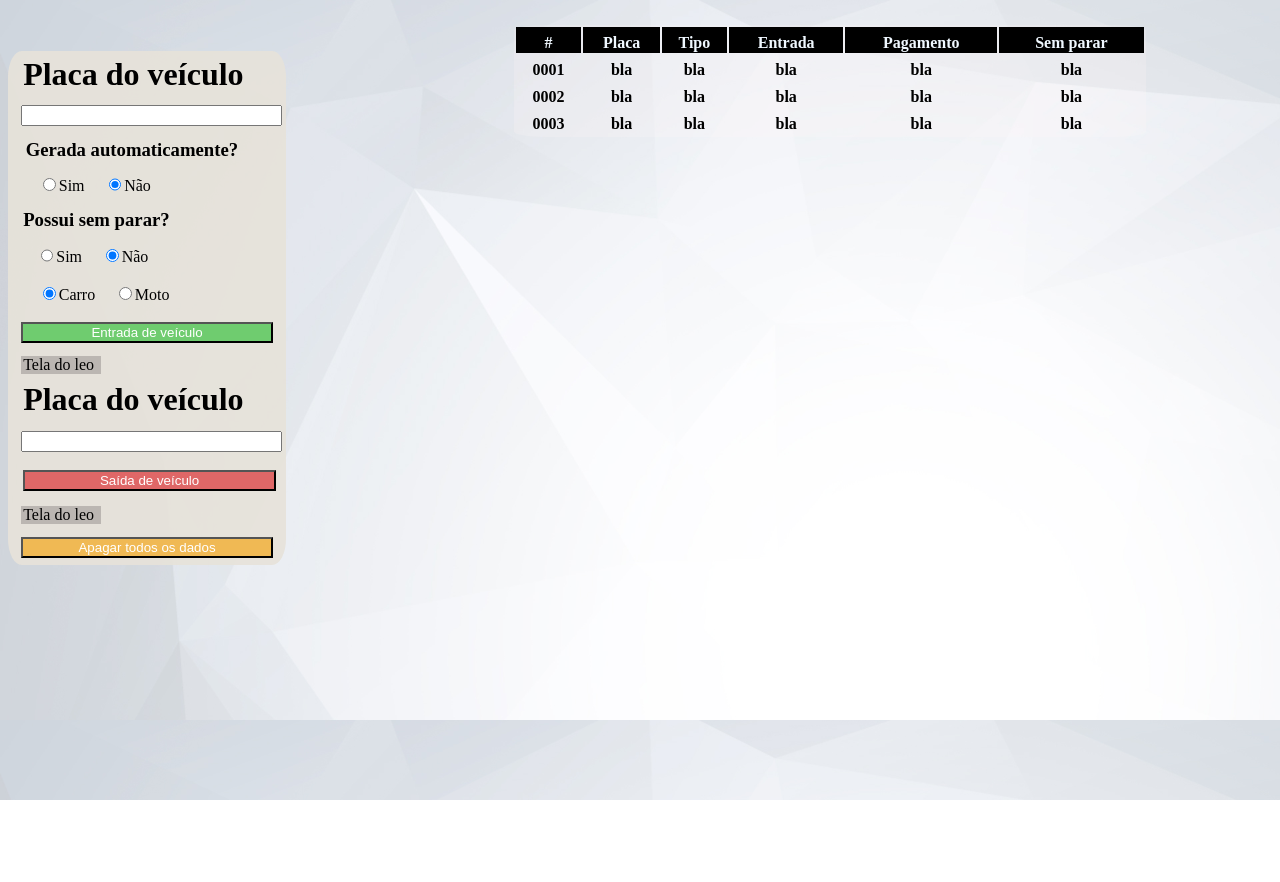
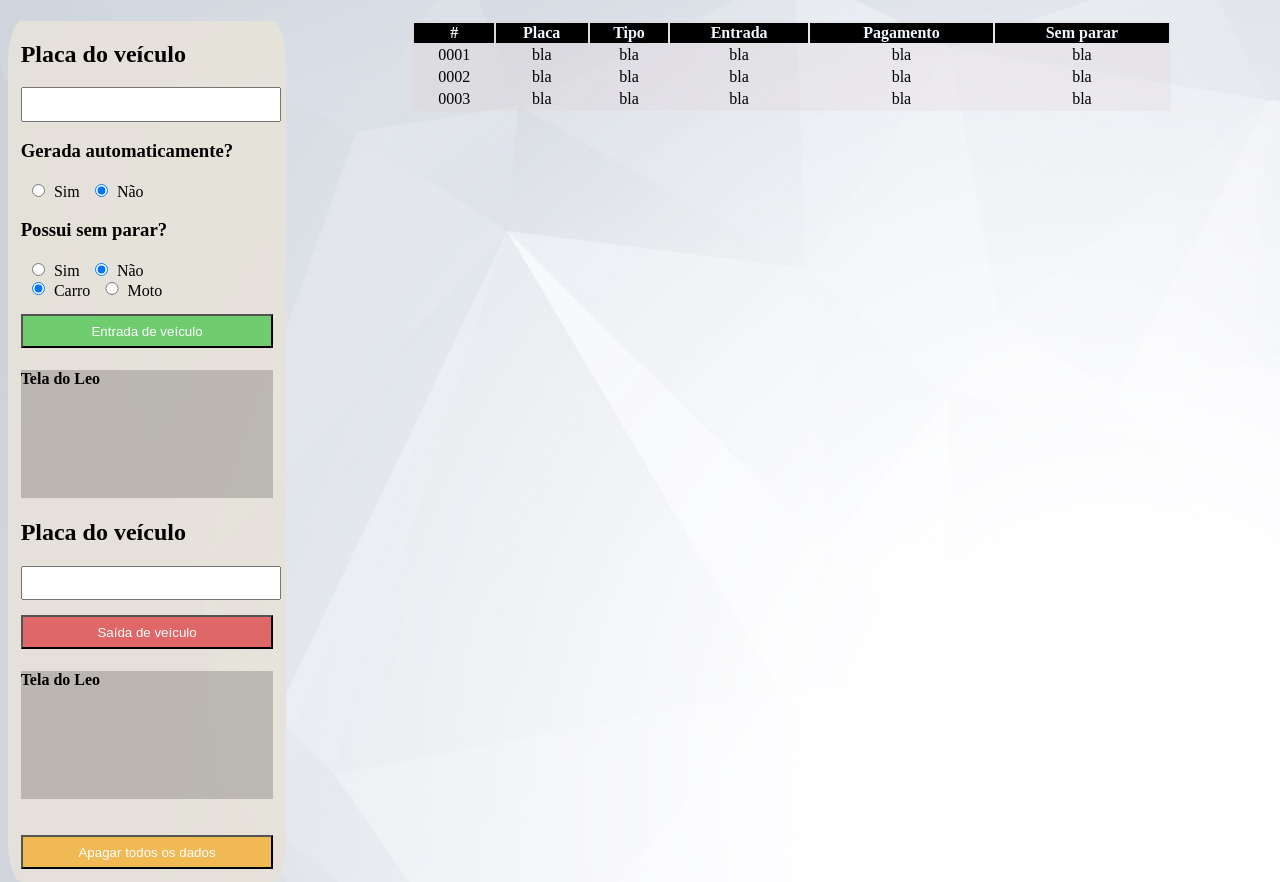
Before and after one commit to PavanAnn/fast-park, a plain HTML site: page panel.html in a window 1280 px wide. Before the commit the page ends 800 px from the top, so only its background shows below. Drawn offline with Linux system fonts and the light colour scheme.

Commit message:
Configuring layout of base page

```diff
--- a/panel.css
+++ b/panel.css
@@ -1,17 +1,14 @@
 body{
     background-image: url("/images/background-clean.png");
-    height: 100%;
     background-size:  cover;
 }
 
+
 table{
-    position: relative;
-    margin-left: 40%;
-    background-color: rgba(252, 243, 243, 0.2);
-    width: 50%;
-    height: 80%;
-    border-radius: 5%;
-    margin-top: 2%;
+    background-color: rgba(221, 200, 200, 0.2);
+    width: 60%;
+    text-align: center;
+    margin-left: 10%;
 }
 
 thead{
@@ -19,36 +16,34 @@ thead{
     color: aliceblue;
 }
 
-th{
-    padding-top: 1%;
-}
-
 .control{
     float: left;
     width: 20%;
     background-color: rgba(231, 227, 218, 0.904);
     border-radius: 5%;
-    margin-top: 2%;
+
+    padding-bottom: 1%;
+    padding-inline-start: 1%;
+    padding-inline-end: 1%;
 }
 
-.control h1, h3, button, div, input{
-    padding-left: 1%;
-    padding-right: 1%;
-    margin-top: 2%;
-    margin-bottom: 3%;
+
+.control button, input {
     width: 100%;
+    padding-top: 3%;
+    padding-bottom: 3%;
 }
 
-.control .panel{
+.control .panel h4{
     background-color: rgba(105, 99, 99, 0.336);
-    width: 30%;
-    margin-top: 2%;
-    margin-bottom: 3%;
+    height: 8rem;
 }
 
 .control button{
     color: white;
     height: 80;
+    text-align: center;
+    margin-top: 6%;
 }
 
 #btn_entrance{
@@ -64,8 +59,26 @@ th{
 }
 
 .checkboxes{
-    width: 5%;
-    margin-top: 10px;
-    margin-bottom: 10px;
-    margin-left: 20px;
+    margin-top: 1%;
+    width: 10%;
 }
+
+.column {
+    float: left;
+    margin-top: 1%;
+}
+
+.left {
+   width: 30%;
+}
+
+.right {
+   width: 60%;
+}
+
+  /* Clear floats after the columns */
+  /*.row:after {
+    content: "";
+    display: table;
+    clear: both;
+  }*/
--- a/panel.html
+++ b/panel.html
@@ -4,60 +4,83 @@
     <title>Painel</title>
     <link rel='stylesheet' href="panel.css">
 </head>
-<body>
+<body class="row">
 
     <script>
         function entrance(){
-            alert("Entrando...")
+            var entrance_license = document.getElementById("entrance_license").value;
+            if (entrance_license == "")
+                alert("Por favor, digite um valor válido para a placa do veículo.")
+            else
+                alert("Veículo com placa '" + entrance_license + "' entrando...")
         }
 
         function exit(){
-            alert("Saindo...")
+            var exit_license = document.getElementById("exit_license").value;
+            if (exit_license == "")
+                alert("Por favor, digite um valor válido para a placa do veículo.")
+            else
+                alert("Veículo com placa '" + exit_license + "' saindo...")
         }
 
         function erase_data(){
             alert("Apagando os dados...")
         }
+
+        function load_table()
+        {
+            alert("Load table called!")
+        }
     </script>
 
-    <div class="control">
-        <h1>Placa do veículo</h1>
-        <input />
+
+    <aside class="control column">
 
         <div>
+            <h2>Placa do veículo</h2>
+            <input id="entrance_license"/>
+
             <h3>Gerada automaticamente?</h3>
             <input class="checkboxes" type="radio">Sim
             <input class="checkboxes" type="radio" checked>Não
         </div>
 
-        <h3>Possui sem parar?</h3>
-        <input class="checkboxes" type="radio">Sim
-        <input class="checkboxes" type="radio" checked>Não
+        <div>
+            <h3>Possui sem parar?</h3>
+            <input class="checkboxes" type="radio">Sim
+            <input class="checkboxes" type="radio" checked>Não
+        </div>
 
         <div>
             <input class="checkboxes" type="radio" checked>Carro
             <input class="checkboxes" type="radio">Moto
         </div>
 
-        <button id="btn_entrance" onclick="entrance()">Entrada de veículo</button>
 
         <div class="panel">
-            Tela do leo
+            <button id="btn_entrance" onclick="entrance()">Entrada de veículo</button>
+            <h4>Tela do Leo</h4>
         </div>
 
-        <h1>Placa do veículo</h1>
-        <input />
-        <div class="teste">
-        <button id="btn_exit" onclick="exit()">Saída de veículo</button>
-        </div>
-        <div class="panel">
-            Tela do leo
+        <div>
+            <h2>Placa do veículo</h2>
+            <input id="exit_license"/>
+
         </div>
 
-        <button id="btn_erase_data" onclick="erase_data()">Apagar todos os dados</button>
-    </div>
+        <div class="panel">
 
-    <table class="tabela">
+            <button id="btn_exit" onclick="exit()">Saída de veículo</button>
+
+            <h4>Tela do Leo</h1>
+
+            <button id="btn_erase_data" onclick="erase_data()">Apagar todos os dados</button>
+        </div>
+
+    </aside>
+
+
+    <table class="column" onloadstart="load_table()">
         <thead>
             <th>#</th>
             <th>Placa</th>
@@ -68,30 +91,30 @@
         </thead>
 
         <tr>
-            <th>0001</th>
-            <th>bla</th>
-            <th>bla</th>
-            <th>bla</th>
-            <th>bla</th>
-            <th>bla</th>
+            <td>0001</td>
+            <td>bla</td>
+            <td>bla</td>
+            <td>bla</td>
+            <td>bla</td>
+            <td>bla</td>
         </tr>
 
         <tr>
-            <th>0002</th>
-            <th>bla</th>
-            <th>bla</th>
-            <th>bla</th>
-            <th>bla</th>
-            <th>bla</th>
+            <td>0002</td>
+            <td>bla</td>
+            <td>bla</td>
+            <td>bla</td>
+            <td>bla</td>
+            <td>bla</td>
         </tr>
 
         <tr>
-            <th>0003</th>
-            <th>bla</th>
-            <th>bla</th>
-            <th>bla</th>
-            <th>bla</th>
-            <th>bla</th>
+            <td>0003</td>
+            <td>bla</td>
+            <td>bla</td>
+            <td>bla</td>
+            <td>bla</td>
+            <td>bla</td>
         </tr>
     </table>
 </body>
```
